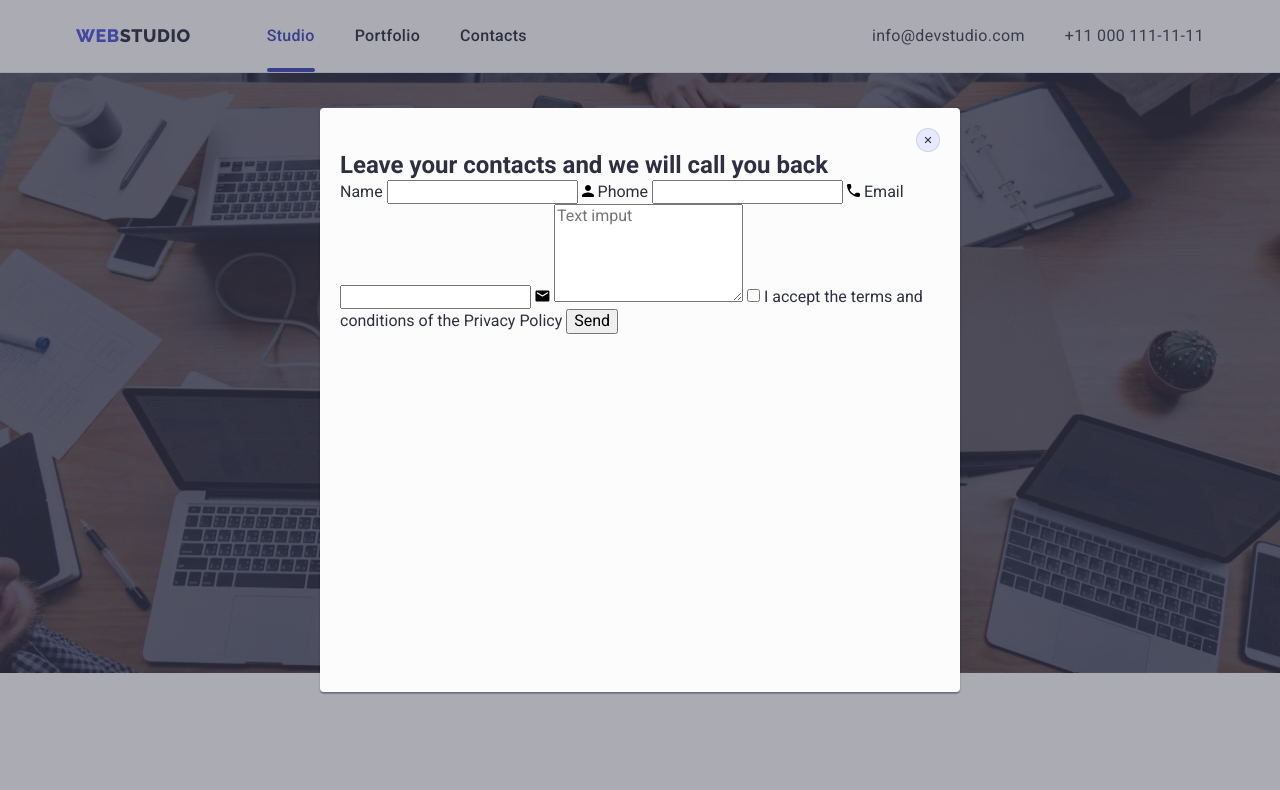
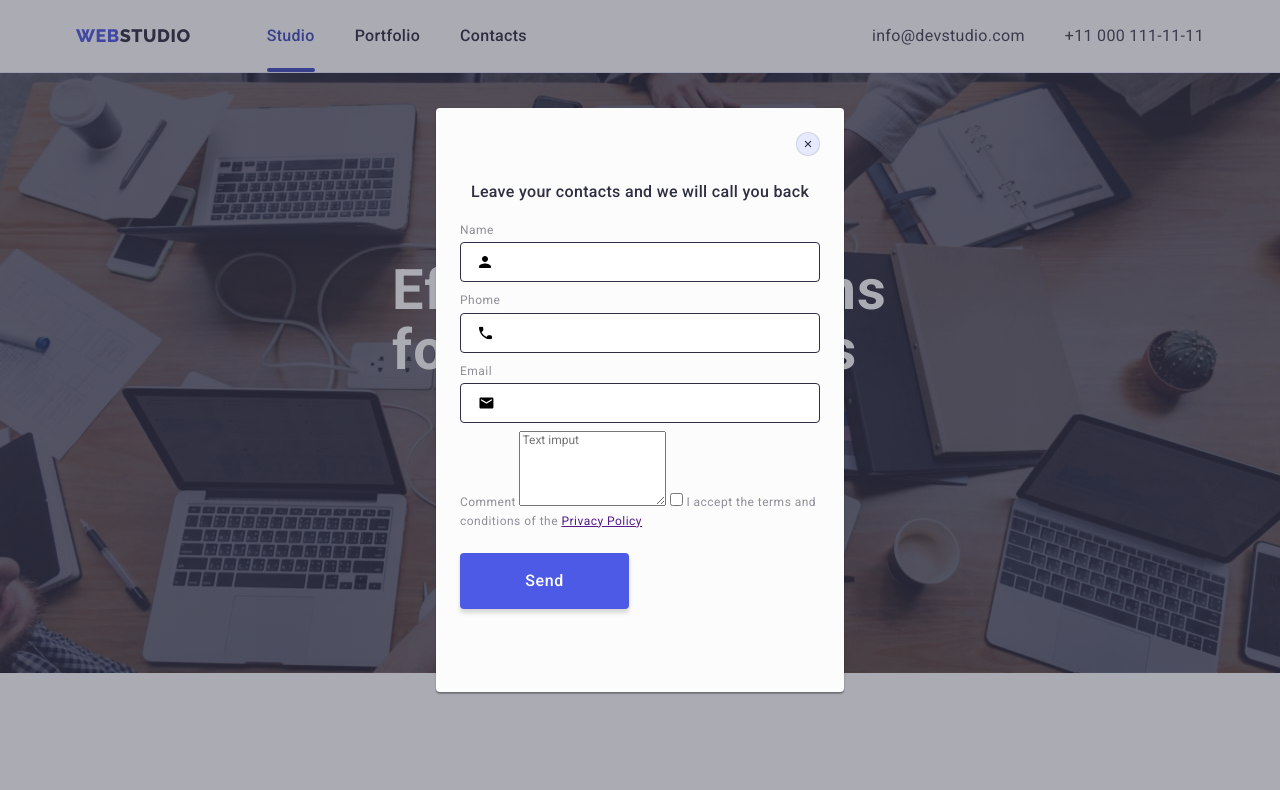
Before and after one commit to Lyudmyla26/goit-markup-hw-06, a plain HTML site: page index.html in a window 1280 px wide. Both pictures are taken after a click on the button "Order Service". Shown: the top 790 px of the page. Drawn offline with nearby package versions, Linux system fonts and the light colour scheme.

Commit message:
imput focus

```diff
--- a/css/styles.css
+++ b/css/styles.css
@@ -441,8 +441,8 @@ img {
 .modal {
 	position: absolute;
 	min-height: 584px;
-	min-width: 408px;
-	padding: 20px;
+	width: 408px;
+	padding: 24px;
 	background-color: var(--modal-fon);
 	box-shadow: 0px 1px 1px rgba(0, 0, 0, 0.14), 0px 1px 3px rgba(0, 0, 0, 0.12), 0px 2px 1px rgba(0, 0, 0, 0.2);
 	border-radius: 4px;
@@ -464,6 +464,7 @@ img {
 	border: 1px solid rgba(0, 0, 0, 0.1);
 	border-radius: 50%;
 	color: #2e2f42;
+	margin-bottom: 24px;
 }
 .modal-img {
 	position: absolute;
@@ -486,6 +487,70 @@ img {
 
 .backdrop.is-hidden .modal {
 	transform: translate(-50%, -50%) scale(0);
+}
+.modal-title {
+	font-weight: 500;
+	font-size: 16px;
+	line-height: 1.5;
+	text-align: center;
+	letter-spacing: 0.02em;
+	color: var(--basic-color);
+	margin-bottom: 16px;
+}
+.form-label {
+	font-weight: 400;
+	font-size: 12px;
+	line-height: 1.17;
+	letter-spacing: 0.04em;
+	color: var(--customers-icom);
+}
+.modal-form {
+	display: block;
+}
+.form-input {
+	width: 100%;
+	height: 40px;
+	border: 1px solid #2e2f42;
+	border-radius: 4px;
+	padding: 14px 19px;
+	padding-left: 38px;
+	outline: transparent;
+}
+.form-input:focus {
+	border-color: var(--accent-color);
+}
+.form-input:focus + .form-img {
+	fill: var(--accent-color);
+}
+
+.modal-icon {
+	position: relative;
+	margin-top: 4px;
+	margin-bottom: 8px;
+}
+.form-img {
+	display: block;
+	position: absolute;
+	left: 19px;
+	top: 50%;
+	transform: translateY(-50%);
+}
+.form-btn {
+	background: #4d5ae5;
+	box-shadow: 0px 4px 4px rgba(0, 0, 0, 0.15);
+	border-radius: 4px;
+	border: none;
+	min-width: 169px;
+	cursor: pointer;
+	padding: 16px 32px;
+	font-weight: 500;
+	font-size: 16px;
+	line-height: 1.5;
+	text-align: center;
+	letter-spacing: 0.04em;
+	color: var(--title-color);
+	display: block;
+	margin-top: 24px;
 }
 /* /modal */
 /* Портфоліо */
--- a/index.html
+++ b/index.html
@@ -366,12 +366,12 @@
 							</li>
 						</ul>
 					</div>
-					<form action="#">
-						<label>
+					<form class="footer-form">
+						<label class="footer-form-label">
 							Subscribe
-							<input type="text" placeholder="E-mail" />
+							<input type="text" placeholder="E-mail" class="footer-form-input" />
 						</label>
-						<button type="submit"
+						<button type="submit" class="footer-btn"
 							>Subscribe
 							<svg width="13" height="13">
 								<use href="./images/symbol-defs.svg#icon-footer-button"></use>
@@ -390,32 +390,39 @@
 					</svg>
 				</button>
 				<h2 class="modal-title">Leave your contacts and we will call you back</h2>
-				<form action="#">
+				<form class="modal-form">
 					<label class="form-label">
-						Name
-						<input type="text" name="name" class="for-input" />
+						<span>Name</span>
+						<div class="modal-icon">
+							<input type="text" name="name" class="form-input" />
 							<svg width="12" height="12" class="form-img">
 								<use href="./images/symbol-defs.svg#icon-name"></use>
 							</svg>
+						</div>
 					</label>
 
 					<label class="form-label">
-						Phome
-						<input type="text" name="phone" class="for-input" />
+						<span>Phome</span>
+						<div class="modal-icon">
+							<input type="text" name="phone" class="form-input" />
 							<svg width="13" height="13" class="form-img">
 								<use href="./images/symbol-defs.svg#icon-phone"></use>
 							</svg>
+						</div>
 					</label>
 
 					<label class="form-label">
-						Email
-						<input type="text" name="mail" class="for-input" />
+						<span>Email</span>
+						<div class="modal-icon">
+							<input type="text" name="mail" class="form-input" />
 							<svg width="15" height="12" class="form-img">
 								<use href="./images/symbol-defs.svg#icon-mail"></use>
 							</svg>
+						</div>
 					</label>
 
 					<label class="form-label">
+						<span>Comment</span>
 						<textarea name="comment" rows="5" cols="20" placeholder="Text imput" class="form-textarea"></textarea>
 					</label>
 
@@ -427,7 +434,7 @@
 							value="I accept the terms and conditions of the Privacy Policy"
 							class="checkbox"
 						/>
-						I accept the terms and conditions of the Privacy Policy</label
+						I accept the terms and conditions of the <a href="">Privacy Policy</a></label
 					>
 					<button type="submit" class="form-btn">Send</button>
 				</form>
```
Lines whose indentation alone changed are shown as unchanged.
